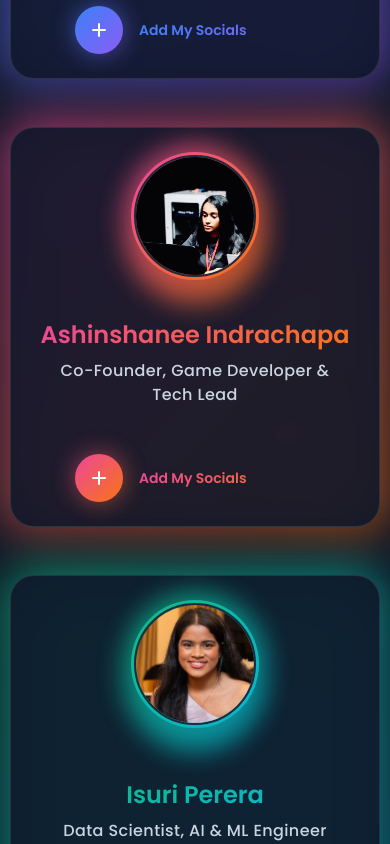
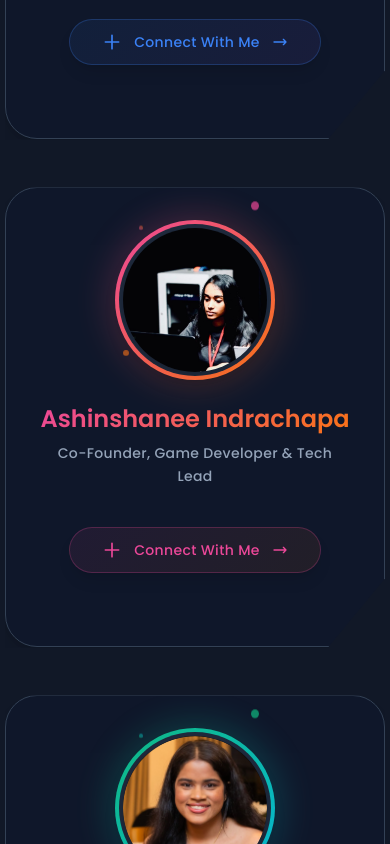
Before and after one commit to Nimnaek24/focus-genie-spark-lp, a React (Vite) app: page / in a window 390 px wide. Shown: the part 8900-9744 px from the top of the page. Built offline with nearby package versions, Linux system fonts and the light colour scheme.

Commit message:
Update Team design

```diff
--- a/src/components/Team.jsx
+++ b/src/components/Team.jsx
@@ -20,7 +20,7 @@ const teamMembers = [
   },
   {
     name: "Isuri Perera",
-    role: "Data Scientist, AI & ML Engineer",
+    role: "Data Scientist, AI/ML Engineer & Software Developer",
     image: "images/isuri.jpg",
     github: "https://github.com/isuriperera1",
     linkedin: "https://www.linkedin.com/in/isuri-perera1/",
@@ -32,7 +32,7 @@ const TeamSection = () => {
   return (
     <section
       id="team"
-      className="py-16 bg-gray-50 dark:bg-gray-900 lg:pt-[330px] pb-[150px]"
+      className="py-16 bg-gray-50 dark:bg-gray-900 lg:pt-[400px] pb-[150px]"
     >
       <div className="max-w-7xl mx-auto px-6">
         <h2 className="text-5xl font-bold text-center mb-[70px] dark:text-white">
--- a/src/components/TeamCard.jsx
+++ b/src/components/TeamCard.jsx
@@ -1,9 +1,8 @@
 import React, { useState } from "react";
 
 const TeamCard = ({ name, role, image, github, linkedin, email }) => {
-  const [isActive, setIsActive] = useState(false);
-
-  const toggleSocial = () => setIsActive(!isActive);
+  const [isHovered, setIsHovered] = useState(false);
+  const [showSocials, setShowSocials] = useState(false);
 
   // Define gradient colors based on team member
   const getGradientColors = (name) => {
@@ -21,130 +20,170 @@ const TeamCard = ({ name, role, image, github, linkedin, email }) => {
 
   return (
     <div className="relative group">
-      {/* Outer glow effect */}
+      {/* Main card */}
       <div
-        className="absolute -inset-1 rounded-3xl opacity-75 group-hover:opacity-100 blur-xl transition-all duration-300"
+        className="relative w-[380px] h-[460px] bg-white dark:bg-slate-900 p-8 shadow-lg flex flex-col items-center transition-all duration-300 hover:scale-[1.02] border border-gray-200 dark:border-slate-700"
+        style={{
+          borderRadius: "2rem 2rem 2rem 2rem",
+          clipPath: "polygon(0% 0%, 100% 0%, 100% 85%, 85% 100%, 0% 100%)",
+        }}
+      >
+        {/* Profile Image */}
+        <div className="relative mb-6 group/image">
+          <div
+            className="absolute -inset-2 rounded-full blur-lg opacity-20 group-hover/image:opacity-40 transition-all duration-500"
             style={{
               background: `linear-gradient(135deg, ${gradientFrom}, ${gradientTo})`,
             }}
           ></div>
 
-      {/* Main card */}
-      <div className="relative w-[370px] h-[400px] bg-slate-900/90 backdrop-blur-xl p-6 rounded-3xl shadow-2xl flex flex-col justify-between items-center transition-all duration-300 hover:scale-[1.02] border border-white/10">
-
-        {/* Profile Image with animated gradient border */}
-        <div className="relative">
           <div
-            className="absolute -inset-1 rounded-full blur-md opacity-75 animate-pulse"
-            style={{
-              background: `linear-gradient(135deg, ${gradientFrom}, ${gradientTo})`,
-            }}
-          ></div>
-          <div
-            className="relative w-32 h-32 mb-4 rounded-full p-[3px] bg-gradient-to-br"
+            className="relative w-40 h-40 rounded-full p-1 bg-gradient-to-br shadow-lg transform group-hover/image:scale-105 transition-all duration-500"
             style={{
               backgroundImage: `linear-gradient(135deg, ${gradientFrom}, ${gradientTo})`,
             }}
           >
+            <div className="w-full h-full rounded-full p-1 bg-white dark:bg-slate-800">
               <img
                 src={image}
                 alt={name}
-              className="w-full h-full object-cover rounded-full border-2 border-slate-800"
+                className="w-full h-full object-cover rounded-full shadow-md transform group-hover/image:scale-105 transition-all duration-500"
               />
             </div>
           </div>
 
+          {/* Floating particles */}
+          <div className="absolute inset-0 pointer-events-none">
+            <div
+              className="absolute top-2 right-4 w-2 h-2 rounded-full opacity-70 animate-bounce"
+              style={{
+                background: gradientFrom,
+                animationDelay: "0.5s",
+              }}
+            ></div>
+            <div
+              className="absolute bottom-6 left-2 w-1.5 h-1.5 rounded-full opacity-60 animate-bounce"
+              style={{
+                background: gradientTo,
+                animationDelay: "1s",
+              }}
+            ></div>
+            <div
+              className="absolute top-8 left-6 w-1 h-1 rounded-full opacity-50 animate-bounce"
+              style={{
+                background: `linear-gradient(45deg, ${gradientFrom}, ${gradientTo})`,
+                animationDelay: "1.5s",
+              }}
+            ></div>
+          </div>
+        </div>
+
         {/* Name & Role */}
-        <div className="text-center mb-6">
+        <div className="text-center mb-8 space-y-2">
           <h3
-            className="text-2xl font-bold text-transparent bg-clip-text mb-2"
+            className="text-2xl font-bold text-transparent bg-clip-text leading-tight"
             style={{
               backgroundImage: `linear-gradient(135deg, ${gradientFrom}, ${gradientTo})`,
             }}
           >
             {name}
           </h3>
-          <p className="text-slate-300 text-sm font-medium tracking-wide px-6" style={{ fontSize: "16px", lineHeight: "1.5" }}>{role}</p>
+          <p className="text-gray-600 dark:text-slate-400 text-sm font-medium tracking-wide px-4 leading-relaxed">
+            {role}
+          </p>
         </div>
 
-        {/* Toggle & Social Section */}
-        <div className="flex items-center justify-center space-x-4">
-          {/* Toggle Button */}
+        {/* Connect Button & Social Icons */}
+        <div className="relative w-full flex items-center justify-center min-h-[60px]">
+          {/* Connect Button */}
+          <div
+            className={`absolute inset-0 flex items-center justify-center transition-all duration-700 ease-in-out ${
+              showSocials
+                ? "opacity-0 scale-75 pointer-events-none"
+                : "opacity-100 scale-100 pointer-events-auto"
+            }`}
+          >
             <button
-            onClick={toggleSocial}
-            className="relative group/btn"
+              onClick={() => setShowSocials(true)}
+              onMouseEnter={() => setIsHovered(true)}
+              onMouseLeave={() => setIsHovered(false)}
+              className="group relative transition-transform duration-300 hover:scale-105"
+              style={{ borderRadius: "2rem" }}
             >
               <div
-              className="absolute inset-0 rounded-full blur-md opacity-60 group-hover/btn:opacity-80 transition-opacity"
+                className="inline-flex items-center gap-3 px-8 py-3 text-sm font-medium transition-all duration-500 border shadow-lg"
                 style={{
-                background: `linear-gradient(135deg, ${gradientFrom}, ${gradientTo})`,
-              }}
-            ></div>
-            <div
-              className="relative w-12 h-12 flex items-center justify-center rounded-full transition-all duration-300 hover:scale-110"
-              style={{
-                background: `linear-gradient(135deg, ${gradientFrom}, ${gradientTo})`,
+                  background: isHovered
+                    ? `linear-gradient(135deg, ${gradientFrom}, ${gradientTo})`
+                    : `linear-gradient(135deg, ${gradientFrom}15, ${gradientTo}15)`,
+                  color: isHovered ? "white" : gradientFrom,
+                  borderColor: `${gradientFrom}40`,
+                  borderRadius: "2rem",
                 }}
               >
                 <svg
-                className={`w-6 h-6 text-white transition-transform duration-300 ${
-                  isActive ? "rotate-45" : ""
+                  className="w-5 h-5 transition-transform duration-300"
+                  fill="none"
+                  stroke="currentColor"
+                  viewBox="0 0 24 24"
+                >
+                  <path
+                    strokeLinecap="round"
+                    strokeLinejoin="round"
+                    strokeWidth={2}
+                    d="M12 4v16m8-8H4"
+                  />
+                </svg>
+                <span className="tracking-wide">Connect With Me</span>
+                <svg
+                  className={`w-4 h-4 transition-transform duration-300 ${
+                    isHovered ? "translate-x-1" : ""
                   }`}
                   fill="none"
                   stroke="currentColor"
                   viewBox="0 0 24 24"
                 >
-                <path strokeLinecap="round" strokeLinejoin="round" strokeWidth={2} d="M12 6v6m0 0v6m0-6h6m-6 0H6" />
+                  <path
+                    strokeLinecap="round"
+                    strokeLinejoin="round"
+                    strokeWidth={2}
+                    d="M17 8l4 4m0 0l-4 4m4-4H3"
+                  />
                 </svg>
               </div>
             </button>
-
-          {/* Text or Social Icons */}
-          <div className="relative h-12 flex items-center overflow-hidden w-44">
-            {/* Initial Text */}
-            <span
-              className={`absolute left-0 right-0 text-sm font-semibold transition-all duration-500 ${
-                isActive ? "opacity-0 translate-x-12" : "opacity-100 translate-x-0"
-              }`}
-              style={{
-                background: `linear-gradient(135deg, ${gradientFrom}, ${gradientTo})`,
-                WebkitBackgroundClip: 'text',
-                WebkitTextFillColor: 'transparent',
-                backgroundClip: 'text',
-              }}
-            >
-              Add My Socials
-            </span>
+          </div>
 
           {/* Social Icons */}
           <div
-              className={`flex space-x-3 absolute transition-all duration-500 ${
-                isActive
-                  ? "opacity-100 translate-x-0"
-                  : "opacity-0 -translate-x-12"
+            className={`absolute inset-0 flex items-center justify-center transition-all duration-700 ease-in-out ${
+              showSocials
+                ? "opacity-100 scale-100 pointer-events-auto"
+                : "opacity-0 scale-75 pointer-events-none"
             }`}
           >
+            <div className="flex items-center gap-4">
               {/* GitHub */}
               <a
                 href={github}
                 target="_blank"
                 rel="noopener noreferrer"
-                className="relative group/social"
+                className="group/social relative overflow-hidden transform hover:scale-110 transition-all duration-300"
               >
                 <div
-                  className="absolute inset-0 rounded-full blur-sm opacity-60 group-hover/social:opacity-100 transition-opacity"
+                  className="w-12 h-12 rounded-xl flex items-center justify-center shadow-lg border"
                   style={{
-                    background: `linear-gradient(135deg, ${gradientFrom}, ${gradientTo})`,
-                  }}
-                ></div>
-                <div
-                  className="relative w-10 h-10 flex items-center justify-center rounded-full text-white hover:scale-110 transition-transform duration-200 border border-white/20"
-                  style={{
-                    background: `linear-gradient(135deg, ${gradientFrom}, ${gradientTo})`,
+                    background: `linear-gradient(135deg, ${gradientFrom}20, ${gradientTo}20)`,
+                    borderColor: `${gradientFrom}40`,
                   }}
                 >
-                  <svg className="w-5 h-5" fill="currentColor" viewBox="0 0 24 24">
-                    <path d="M12 0c-6.626 0-12 5.373-12 12 0 5.302 3.438 9.8 8.207 11.387.599.111.793-.261.793-.577v-2.234c-3.338.726-4.033-1.416-4.033-1.416-.546-1.387-1.333-1.756-1.333-1.756-1.089-.745.083-.729.083-.729 1.205.084 1.839 1.237 1.839 1.237 1.07 1.834 2.807 1.304 3.492.997.107-.775.418-1.305.762-1.604-2.665-.305-5.467-1.334-5.467-5.931 0-1.311.469-2.381 1.236-3.221-.124-.303-.535-1.524.117-3.176 0 0 1.008-.322 3.301 1.23.957-.266 1.983-.399 3.003-.404 1.02.005 2.047.138 3.006.404 2.291-1.552 3.297-1.23 3.297-1.23.653 1.653.242 2.874.118 3.176.77.84 1.235 1.911 1.235 3.221 0 4.609-2.807 5.624-5.479 5.921.43.372.823 1.102.823 2.222v3.293c0 .319.192.694.801.576 4.765-1.589 8.199-6.086 8.199-11.386 0-6.627-5.373-12-12-12z"/>
+                  <svg
+                    className="w-6 h-6"
+                    style={{ color: gradientFrom }}
+                    fill="currentColor"
+                    viewBox="0 0 24 24"
+                  >
+                    <path d="M12 0c-6.626 0-12 5.373-12 12 0 5.302 3.438 9.8 8.207 11.387.599.111.793-.261.793-.577v-2.234c-3.338.726-4.033-1.416-4.033-1.416-.546-1.387-1.333-1.756-1.333-1.756-1.089-.745.083-.729.083-.729 1.205.084 1.839 1.237 1.839 1.237 1.07 1.834 2.807 1.304 3.492.997.107-.775.418-1.305.762-1.604-2.665-.305-5.467-1.334-5.467-5.931 0-1.311.469-2.381 1.236-3.221-.124-.303-.535-1.524.117-3.176 0 0 1.008-.322 3.301 1.23.957-.266 1.983-.399 3.003-.404 1.02.005 2.047.138 3.006.404 2.291-1.552 3.297-1.23 3.297-1.23.653 1.653.242 2.874.118 3.176.77.84 1.235 1.911 1.235 3.221 0 4.609-2.807 5.624-5.479 5.921.43.372.823 1.102.823 2.222v3.293c0 .319.192.694.801.576 4.765-1.589 8.199-6.086 8.199-11.386 0-6.627-5.373-12-12-12z" />
                   </svg>
                 </div>
               </a>
@@ -154,48 +193,82 @@ const TeamCard = ({ name, role, image, github, linkedin, email }) => {
                 href={linkedin}
                 target="_blank"
                 rel="noopener noreferrer"
-                className="relative group/social"
+                className="group/social relative overflow-hidden transform hover:scale-110 transition-all duration-300"
               >
                 <div
-                  className="absolute inset-0 rounded-full blur-sm opacity-60 group-hover/social:opacity-100 transition-opacity"
+                  className="w-12 h-12 rounded-xl flex items-center justify-center shadow-lg border"
                   style={{
-                    background: `linear-gradient(135deg, ${gradientFrom}, ${gradientTo})`,
-                  }}
-                ></div>
-                <div
-                  className="relative w-10 h-10 flex items-center justify-center rounded-full text-white hover:scale-110 transition-transform duration-200 border border-white/20"
-                  style={{
-                    background: `linear-gradient(135deg, ${gradientFrom}, ${gradientTo})`,
+                    background: `linear-gradient(135deg, ${gradientFrom}20, ${gradientTo}20)`,
+                    borderColor: `${gradientFrom}40`,
                   }}
                 >
-                  <svg className="w-5 h-5" fill="currentColor" viewBox="0 0 24 24">
-                    <path d="M20.447 20.452h-3.554v-5.569c0-1.328-.027-3.037-1.852-3.037-1.853 0-2.136 1.445-2.136 2.939v5.667H9.351V9h3.414v1.561h.046c.477-.9 1.637-1.85 3.37-1.85 3.601 0 4.267 2.37 4.267 5.455v6.286zM5.337 7.433c-1.144 0-2.063-.926-2.063-2.065 0-1.138.92-2.063 2.063-2.063 1.14 0 2.064.925 2.064 2.063 0 1.139-.925 2.065-2.064 2.065zm1.782 13.019H3.555V9h3.564v11.452zM22.225 0H1.771C.792 0 0 .774 0 1.729v20.542C0 23.227.792 24 1.771 24h20.451C23.2 24 24 23.227 24 22.271V1.729C24 .774 23.2 0 22.222 0h.003z"/>
+                  <svg
+                    className="w-6 h-6"
+                    style={{ color: gradientFrom }}
+                    fill="currentColor"
+                    viewBox="0 0 24 24"
+                  >
+                    <path d="M20.447 20.452h-3.554v-5.569c0-1.328-.027-3.037-1.852-3.037-1.853 0-2.136 1.445-2.136 2.939v5.667H9.351V9h3.414v1.561h.046c.477-.9 1.637-1.85 3.37-1.85 3.601 0 4.267 2.37 4.267 5.455v6.286zM5.337 7.433c-1.144 0-2.063-.926-2.063-2.065 0-1.138.92-2.063 2.063-2.063 1.14 0 2.064.925 2.064 2.063 0 1.139-.925 2.065-2.064 2.065zm1.782 13.019H3.555V9h3.564v11.452zM22.225 0H1.771C.792 0 0 .774 0 1.729v20.542C0 23.227.792 24 1.771 24h20.451C23.2 24 24 23.227 24 22.271V1.729C24 .774 23.2 0 22.222 0h.003z" />
                   </svg>
                 </div>
               </a>
 
               {/* Email */}
               <a
-                href={email}
-                className="relative group/social"
+                href={`mailto:${email}`}
+                className="group/social relative overflow-hidden transform hover:scale-110 transition-all duration-300"
               >
                 <div
-                  className="absolute inset-0 rounded-full blur-sm opacity-60 group-hover/social:opacity-100 transition-opacity"
+                  className="w-12 h-12 rounded-xl flex items-center justify-center shadow-lg border"
                   style={{
-                    background: `linear-gradient(135deg, ${gradientFrom}, ${gradientTo})`,
-                  }}
-                ></div>
-                <div
-                  className="relative w-10 h-10 flex items-center justify-center rounded-full text-white hover:scale-110 transition-transform duration-200 border border-white/20"
-                  style={{
-                    background: `linear-gradient(135deg, ${gradientFrom}, ${gradientTo})`,
+                    background: `linear-gradient(135deg, ${gradientFrom}20, ${gradientTo}20)`,
+                    borderColor: `${gradientFrom}40`,
                   }}
                 >
-                  <svg className="w-5 h-5" fill="none" stroke="currentColor" viewBox="0 0 24 24">
-                    <path strokeLinecap="round" strokeLinejoin="round" strokeWidth={2} d="M3 8l7.89 7.89a2 2 0 002.22 0L21 8M5 19h14a2 2 0 002-2V7a2 2 0 00-2-2H5a2 2 0 00-2 2v10a2 2 0 002 2z" />
+                  <svg
+                    className="w-6 h-6"
+                    style={{ color: gradientFrom }}
+                    fill="none"
+                    stroke="currentColor"
+                    viewBox="0 0 24 24"
+                  >
+                    <path
+                      strokeLinecap="round"
+                      strokeLinejoin="round"
+                      strokeWidth={2}
+                      d="M3 8l7.89 7.89a2 2 0 002.22 0L21 8M5 19h14a2 2 0 002-2V7a2 2 0 00-2-2H5a2 2 0 00-2 2v10a2 2 0 002 2z"
+                    />
                   </svg>
                 </div>
               </a>
+
+              {/* Close/Back Button */}
+              <button
+                onClick={() => setShowSocials(false)}
+                className="group/social relative overflow-hidden transform hover:scale-110 transition-all duration-300 ml-2"
+              >
+                <div
+                  className="w-10 h-10 rounded-xl flex items-center justify-center shadow-lg border hover:bg-red-50 dark:hover:bg-red-950 transition-colors duration-300"
+                  style={{
+                    background: `linear-gradient(135deg, ${gradientFrom}10, ${gradientTo}10)`,
+                    borderColor: `${gradientFrom}30`,
+                  }}
+                >
+                  <svg
+                    className="w-5 h-5 text-gray-500 hover:text-red-500 transition-colors duration-300"
+                    fill="none"
+                    stroke="currentColor"
+                    viewBox="0 0 24 24"
+                  >
+                    <path
+                      strokeLinecap="round"
+                      strokeLinejoin="round"
+                      strokeWidth={2}
+                      d="M6 18L18 6M6 6l12 12"
+                    />
+                  </svg>
+                </div>
+              </button>
             </div>
           </div>
         </div>
```
Lines whose indentation alone changed are shown as unchanged.
